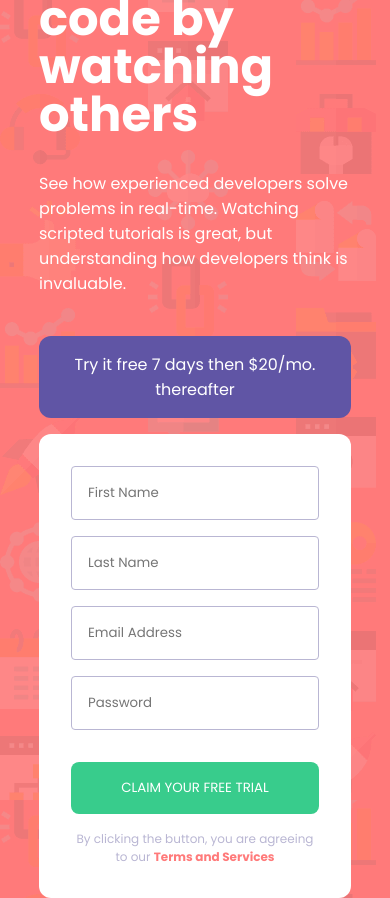
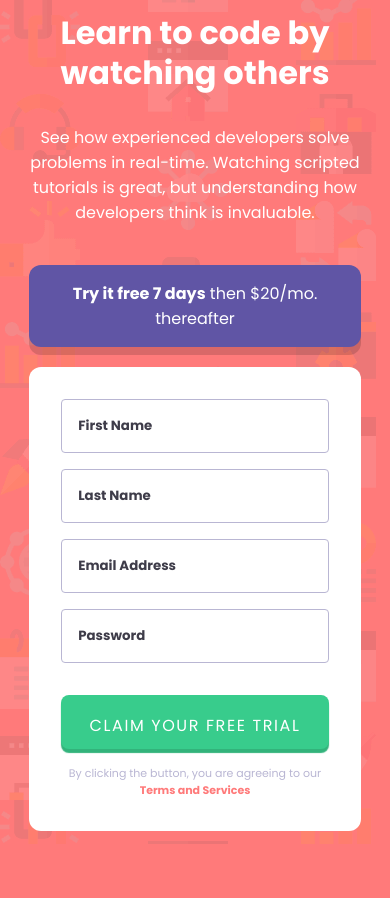
Before and after one commit to aja26/intro-component-with-signup-form-master, a plain HTML site: page index.html in a window 390 px wide. After the commit the page ends 844 px from the top, so only its background shows below. Drawn offline with Linux system fonts and the light colour scheme.

Commit message:
update 2

```diff
--- a/index.html
+++ b/index.html
@@ -23,7 +23,7 @@
     </div>
 
     <div class="half right">
-      <span> Try it free 7 days then $20/mo. thereafter</span>
+      <span> <strong>Try it free 7 days</strong> then $20/mo. thereafter</span>
 
       <form>
         <input id="firstName" type="text" name="name" placeholder="First Name">
--- a/style.css
+++ b/style.css
@@ -6,6 +6,7 @@
 
     --red: hsl(0, 100%, 74%);
     --green: hsl(154, 59%, 51%);
+    --green-shadow: 154 56% 45%;
 
 /* ### Accent */
 
@@ -55,9 +56,10 @@ h1{
     display: block;
     background-color: var(--blue);
     padding: 1rem;
-    margin-bottom: 1rem;
+    margin-bottom: 1.25rem;
     border-radius: 0.75rem;
     text-align: center;
+    box-shadow: 0 8px 0 rgba(0,0,0,0.15);
 }
 
 .right form{
@@ -72,31 +74,56 @@ h1{
     margin-bottom: 1rem;
     padding: 1rem;
     width: 100%;
+    color: var(--dark-blue);
+}
+
+.right form input:focus{
+    outline: 1px solid var(--dark-blue);
 }
 
 .right form input[type="submit"]{
     background-color: var(--green);
+    padding: 1.1rem 0.5rem 0.7rem;
     margin-top: 1rem;
     border-radius: 0.5rem;
     border: 0px;
     text-transform: uppercase;
+    color: #fff;
+    font-size: 1rem;
+    letter-spacing: 0.1rem;
+    box-shadow: 0 4px 1px hsl(var(--green-shadow));
+    cursor: pointer;
+}
+
+.right form input::placeholder{
+    color: var(--dark-blue);
+    font-weight: 700;
 }
 
 .right small{
     display: block;
     color: var(--grayish-blue);
-    font-size: 12px;
+    font-size: 11px;
     text-align: center;
 }
 
 .right small strong{
     color: var(--red);
+    cursor: pointer;
 }
 
-@media (max-width:50rem){
+@media (max-width:55rem){
     main{
-
-        width: 80vw;
+        width: 85vw;
         grid-template-columns: 1fr;
     }
+
+    h1{
+        font-size: 2rem;
+        line-height: 2.5rem;
+    }
+
+    p, h1{
+        text-align: center;
+    }
 }
```
